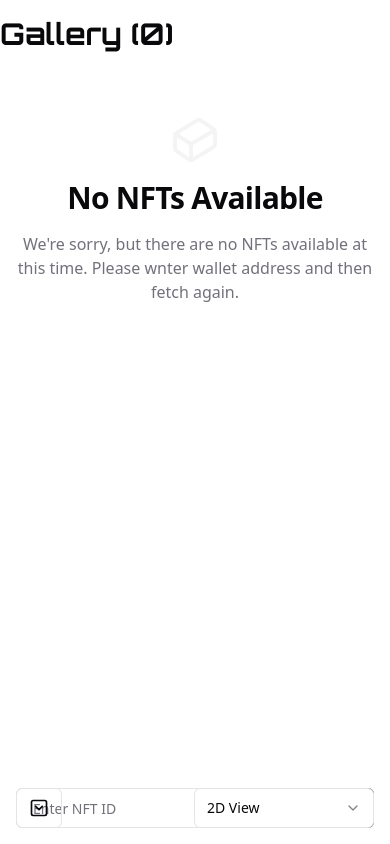
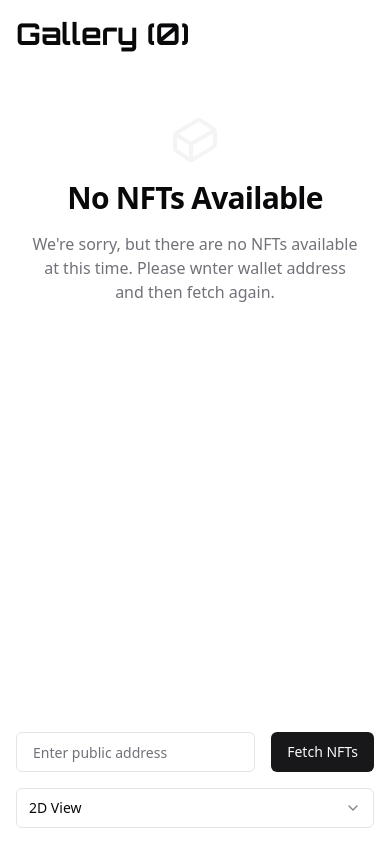
Before and after one commit to amanbairagi30/nft-gallery, a Next.js app: page /gallery in a window 390 px wide. Built offline with nearby package versions, Linux system fonts and the light colour scheme.

Commit message:
done with rectifying some ui issues at gallery

```diff
--- a/package.json
+++ b/package.json
@@ -24,6 +24,7 @@
     "next-themes": "^0.3.0",
     "react": "^18",
     "react-dom": "^18",
+    "sonner": "^1.5.0",
     "swiper": "^11.1.12",
     "tailwind-merge": "^2.5.2",
     "tailwindcss-animate": "^1.0.7"
--- a/src/app/gallery/page.tsx
+++ b/src/app/gallery/page.tsx
@@ -8,43 +8,45 @@ import { CuboidIcon, Loader2, SquareChevronDownIcon } from "lucide-react"
 import { fetchNFTs } from "@/lib";
 import { Select, SelectTrigger, SelectValue, SelectContent, SelectGroup, SelectItem } from "@/components/ui/select"
 import TwoDView from "@/components/two-dimen";
+import { toast } from "sonner";
 
-
-// Loader component
-const Loader = () => (
-  <div className="flex justify-center items-center h-full">
-    <div className="animate-spin rounded-full h-12 w-12 border-t-4 border-primary"></div>
-  </div>
-);
 
 export default function GalleryPage() {
   const [showBox, setShowBox] = useState(true);
   const [walletAddress, setWalletAddress] = useState('');
   const [nfts, setNfts] = useState<any>([]);
-  const [loading, setLoading] = useState(false);  // For loader state
-  const [error, setError] = useState<string | null>(null);  // For error state
+  const [loading, setLoading] = useState(false);
   const [selection, setSelection] = useState("2D")
 
+  const isValidAddress = (address: string) => {
+    // Solana public addresses are typically 44 characters long and use Base58 characters
+    const solanaAddressRegex = /^[1-9A-HJ-NP-Za-km-z]{32,44}$/;
+    return solanaAddressRegex.test(address);
+  };
+
   const fetchNFT = async () => {
+
+    if (!walletAddress) {
+      toast.warning('Please fill in the public address to continue');
+      return;
+    }
+
+    if (!isValidAddress(walletAddress.trim())) {
+      toast.error('Invalid public address. Please check and try again.');
+      return;
+    }
     setLoading(true);
-    setError(null);
-    // try {
-    const response: any = await fetchNFTs(walletAddress);
+    const response: any = await fetchNFTs(walletAddress.trim());
     if (response.length === 0) {
-      setError("No NFTs found.");
+      toast.error('No NFTs found for this address');
     } else {
       setNfts(response);
     }
     setLoading(false);
-    // } catch (err) {
-    //   setError("An error occurred while fetching NFTs.");
-    // } finally {
-    //   setLoading(false);
-    // }
   }
 
   return (
-    <main className="h-screen max-w-[1280px] mx-auto relative overflow-hidden w-full">
+    <main className="h-screen max-w-[1280px] mx-auto px-4 relative overflow-hidden w-full">
       <h1 className="my-4 font-heading font-bold text-3xl">Gallery ({nfts.length})</h1>
       {
         nfts.length > 0 ? (
@@ -73,30 +75,34 @@ export default function GalleryPage() {
       }
       {/* <BottomNav /> */}
       <div
-        className={`absolute left-0 right-0 bottom-0 p-4 shadow-lg transition-all duration-300 max-w-[600px] mx-auto w-full sm:w-auto ${showBox ? "translate-y-0 opacity-100" : "translate-y-full opacity-0 pointer-events-none"
-          }`}
+        className={`absolute flex flex-col gap-4 md:flex-row items-center justify-between left-0  right-0 bottom-0 p-4 shadow-lg  mx-auto w-full sm:w-auto `}
       >
-        <div className="flex items-center gap-4">
+        <div className=" flex-1 hidden md:block z-10">
+          <Toggle variant="outline" aria-label="Toggle NFT box" onClick={() => setShowBox((prev) => !prev)}>
+            <SquareChevronDownIcon className="h-5 w-5" />
+          </Toggle>
+        </div>
+
+        <div className={`flex justify-center w-full md:w-[600px]  flex-1 transition-all duration-300 items-center gap-4 ${showBox ? "translate-y-0 opacity-100" : "translate-y-full opacity-0 pointer-events-none"
+          }`}>
           <Input
             type="text"
-            placeholder="Enter NFT ID"
+            placeholder="Enter public address"
             onChange={(e) => setWalletAddress(e.target.value)}
-            className="flex-1 rounded-md border border-input bg-background px-4 py-2 text-sm focus:outline-none focus:ring-1 focus:ring-primary"
+            onKeyDown={(e) => {
+              if (e.key === 'Enter') {
+                fetchNFT();
+              }
+            }}
+            className="w-full md:w-[300px] rounded-md border border-input bg-background px-4 py-2 text-sm focus:outline-none focus:ring-1 focus:ring-primary"
           />
           <Button onClick={fetchNFT} disabled={loading}>
             {loading ? <Loader2 className="animate-spin" /> : 'Fetch NFTs'}
           </Button>
         </div>
-        {error && <p className="text-red-500 mt-2">{error}</p>}
-      </div>
-      <div className="absolute bottom-4 left-4 z-10">
-        <Toggle variant="outline" aria-label="Toggle NFT box" onClick={() => setShowBox((prev) => !prev)}>
-          <SquareChevronDownIcon className="h-5 w-5" />
-        </Toggle>
-      </div>
-      <div className="absolute bottom-4 right-4 z-10">
+        <div className=" flex-1 flex items-center justify-end w-full md:w-auto z-10">
           <Select value={selection} onValueChange={setSelection}>
-          <SelectTrigger className="w-[180px]">
+            <SelectTrigger className="w-full md:w-[180px]">
               <SelectValue placeholder="Select View" />
             </SelectTrigger>
             <SelectContent>
@@ -107,6 +113,8 @@ export default function GalleryPage() {
             </SelectContent>
           </Select>
         </div>
+      </div>
+
     </main>
   )
 }
--- a/src/app/layout.tsx
+++ b/src/app/layout.tsx
@@ -2,6 +2,7 @@ import type { Metadata } from "next";
 import { Poppins, Jura, Orbitron } from "next/font/google";
 import "./globals.css";
 import { ThemeProvider } from "@/components/theme-provider";
+import { Toaster } from "@/components/ui/sonner";
 
 const jura = Jura({
   subsets: ['latin'],
@@ -37,6 +38,7 @@ export default function RootLayout({
           disableTransitionOnChange
         >
           {children}
+          <Toaster position="top-right" />
         </ThemeProvider>
       </body>
     </html>
--- a/src/components/gallery-component.tsx
+++ b/src/components/gallery-component.tsx
@@ -24,7 +24,7 @@ const GalleryComponent = ({ nfts }: { nfts: string[] }) => {
                     loop={true}
                     effect={"coverflow"}
                     grabCursor={true}
-                    slidesPerView={3}
+                    slidesPerView={1}
                     coverflowEffect={{
                         rotate: 50,
                         stretch: 0,
@@ -33,6 +33,14 @@ const GalleryComponent = ({ nfts }: { nfts: string[] }) => {
                         slideShadows: true,
                     }}
                     modules={[EffectCoverflow, Autoplay]}
+                    breakpoints={{
+                        640: {
+                            slidesPerView: "auto", // Auto slides per view on mobile and tablets
+                        },
+                        1024: {
+                            slidesPerView: 3, // 3 slides per view on larger screens
+                        },
+                    }}
                     className="mySwiper"
                 >
                     {/* Multiple SwiperSlides with the same image */}
--- /dev/null
+++ b/src/components/ui/sonner.tsx
@@ -0,0 +1,31 @@
+"use client"
+
+import { useTheme } from "next-themes"
+import { Toaster as Sonner } from "sonner"
+
+type ToasterProps = React.ComponentProps<typeof Sonner>
+
+const Toaster = ({ ...props }: ToasterProps) => {
+  const { theme = "system" } = useTheme()
+
+  return (
+    <Sonner
+      theme={theme as ToasterProps["theme"]}
+      className="toaster group"
+      toastOptions={{
+        classNames: {
+          toast:
+            "group toast group-[.toaster]:bg-background group-[.toaster]:text-foreground group-[.toaster]:border-border group-[.toaster]:shadow-lg",
+          description: "group-[.toast]:text-muted-foreground",
+          actionButton:
+            "group-[.toast]:bg-primary group-[.toast]:text-primary-foreground",
+          cancelButton:
+            "group-[.toast]:bg-muted group-[.toast]:text-muted-foreground",
+        },
+      }}
+      {...props}
+    />
+  )
+}
+
+export { Toaster }
```
Also changed, not shown: 1 other file (tests, documents, lock files or other folders). Lines whose indentation alone changed are shown as unchanged.
